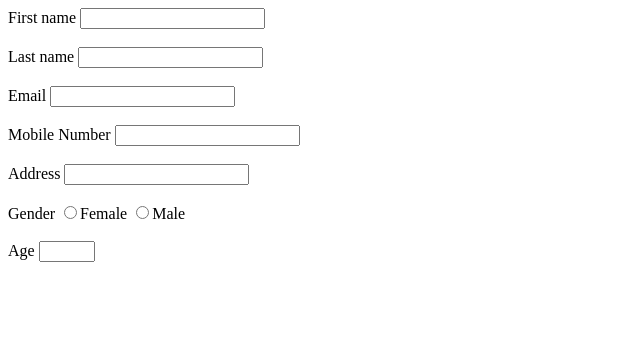
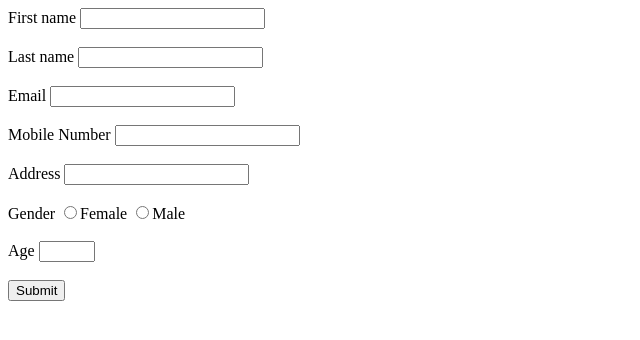
Before and after one commit to vidyashreehipparagi/HTML, a plain HTML site: page Registration form.html in a window 1280 px wide. Shown: the whole page, without its empty margins (0-640 px from the left). Drawn offline with Linux system fonts and the light colour scheme.

Commit message:
Add files via upload

```diff
--- a/Registration form.html
+++ b/Registration form.html
@@ -21,7 +21,8 @@
         <input type="radio" name="gender" value="Female" />Female
        <input type="radio" name="gender" value="male" />Male <br /><br />
         <label>Age</label>
-        <input type="number" name="age" max="60" min="18" />
+        <input type="number" name="age" max="60" min="18" /><br /><br />
+        <input type="submit" name="submit"  />
  </form>
 </body>
 </html>
```
